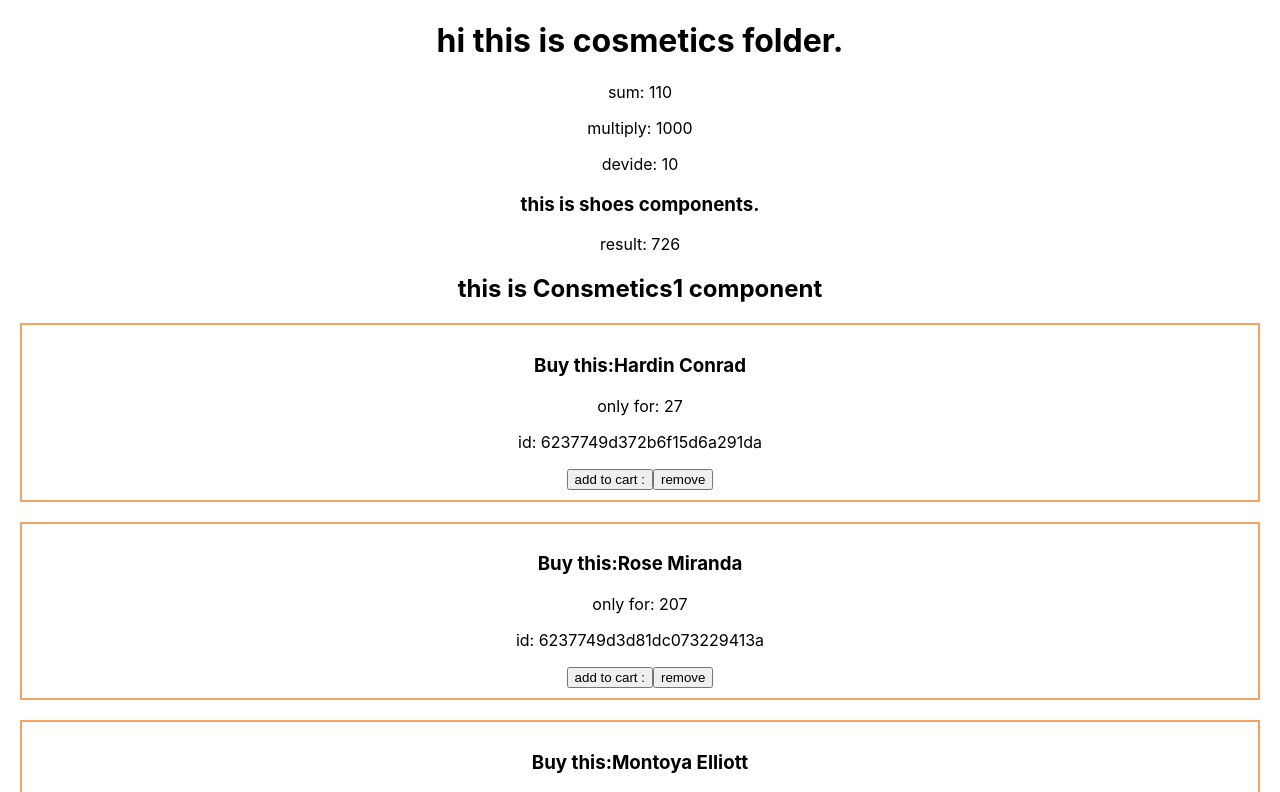
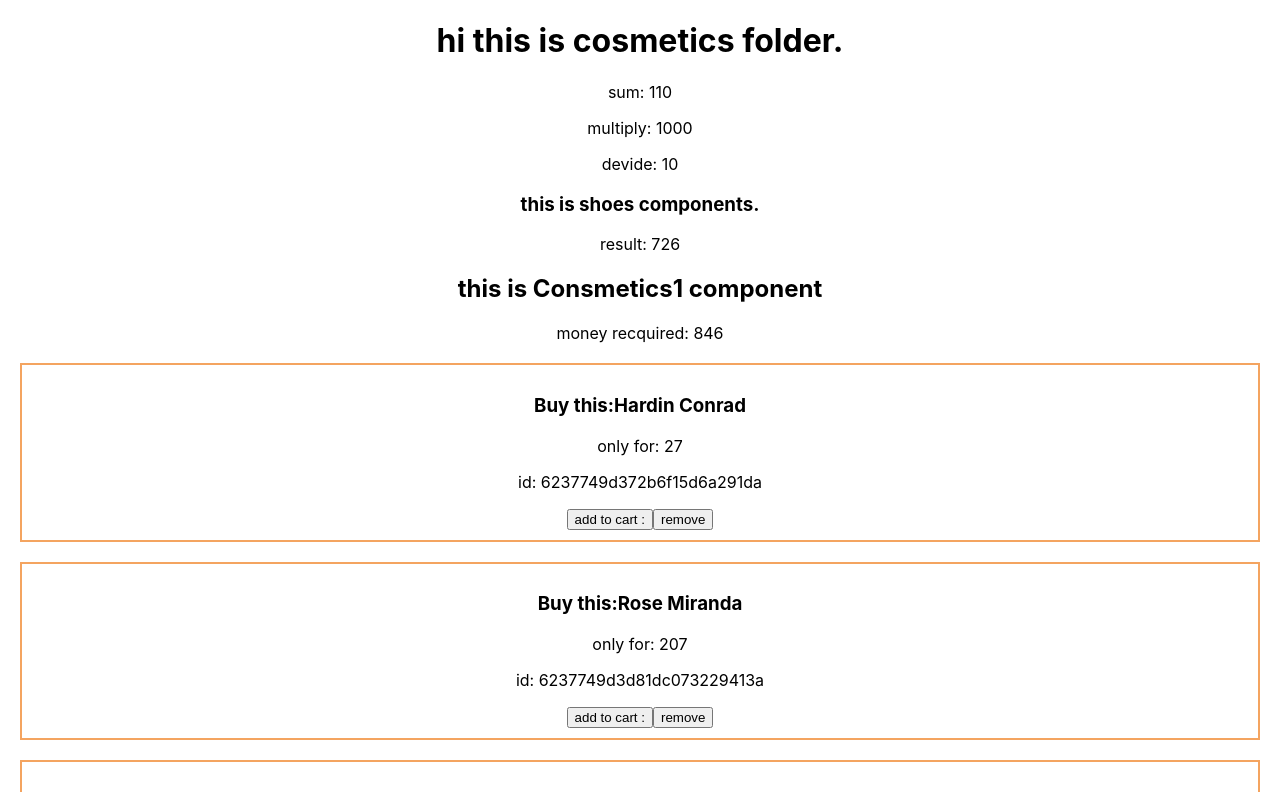
Before and after one commit to anamul01988/import-export-common-storage-handler-practice-phr3, a React (Create React App) app: page / in a window 1280 px wide. Shown: the top 792 px of the page. Built offline with nearby package versions, Linux system fonts and the light colour scheme.

Commit message:
added get total price using reducer

```diff
--- a/src/components/cosmetics1/Cosmetics1.js
+++ b/src/components/cosmetics1/Cosmetics1.js
@@ -1,5 +1,6 @@
 import React, { useEffect, useState } from 'react';
 import CosmeticEach from '../cosmetics1Each/CosmeticEach';
+import { getTotal } from '../utilitites/Calculate';
 
 const Cosmetics1 = () => {
     const [cosmetics,setCosmetics] = useState([]);
@@ -8,6 +9,10 @@
         .then(res =>res.json())
         .then(data =>setCosmetics(data))
     },[]);
+
+    const total = getTotal(cosmetics);
+
+
     // const cosmetics = [
     //     // {id:1, name: 'Anamul', price: 300},
     //     // {id:2, name: 'jasim', price: 400},
@@ -71,6 +76,7 @@
 
         <div>
             <h2>this is Consmetics1 component</h2>
+            {<p>money recquired: {total}</p>}
             {
                 // cosmetics.forEach(cosmetics => console.log(cosmetics))
                 cosmetics.map(cosmetics =><CosmeticEach   //aikhane forEach dile data ta tar vitor theke ar ber hobe nah but map dewate se nije ekta array return kore
@@ -81,4 +87,6 @@
     );
 };
 
+
+
 export default Cosmetics1;
--- a/src/components/utilitites/Calculate.js
+++ b/src/components/utilitites/Calculate.js
@@ -8,5 +8,12 @@
 const devide = (first, second) =>{
     return first / second;
 }
-//ekhn to ekadhk function hoye gece aigula export korar jonno { } aita use korbo jemon
-export {add, multiply, devide}
+
+const getTotalPrice = products =>{
+    const reducer = (previous, current) => previous + current.price;
+    const total = products.reduce(reducer, 0);
+    return total;
+}
+
+//ekhn to ekadhik function hoye gece aigula export korar jonno { } aita use korbo jemon
+export {add, multiply, devide, getTotalPrice as getTotal} //getTotalPrice k getTotal diye call kora lagbe . nam ta short korlam
```
